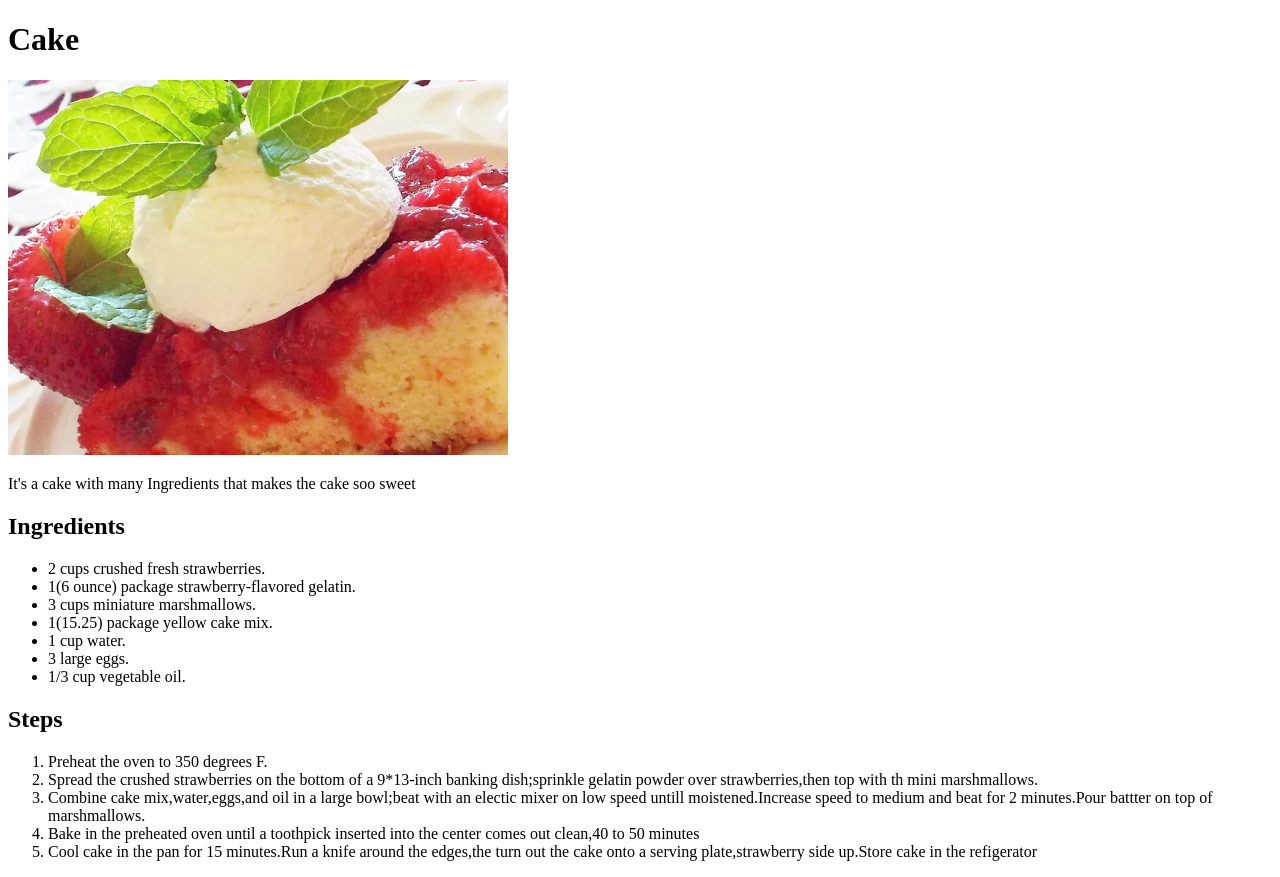
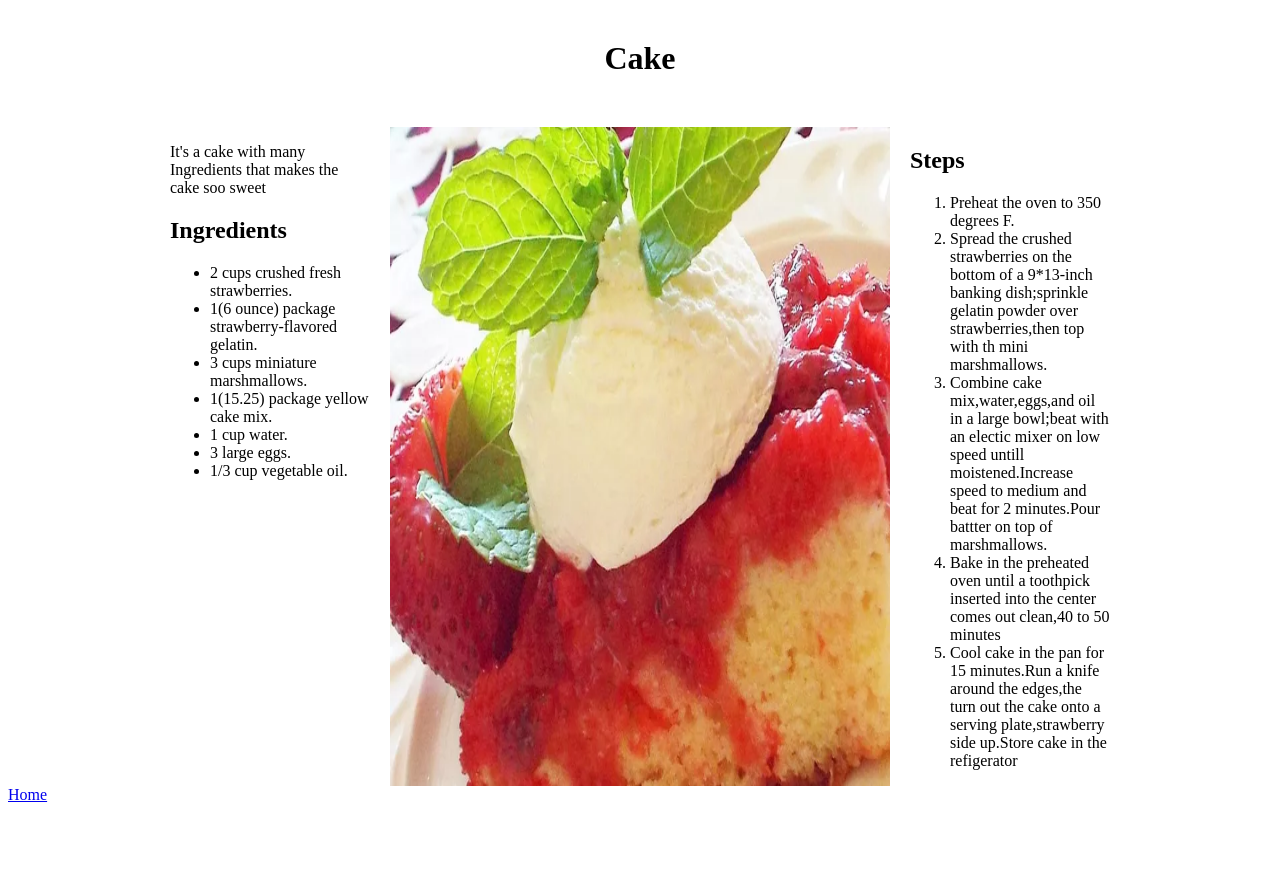
Before and after one commit to jimy677/odin-recepies, a plain HTML site: page recipes/cake.html in a window 1280 px wide. After the commit the page ends 812 px from the top, so only its background shows below. Drawn offline with Linux system fonts and the light colour scheme.

Commit message:
additional of css and flexbox

```diff
--- a/recipes/cake.html
+++ b/recipes/cake.html
@@ -3,10 +3,26 @@
 <head>
     <meta charset="UTF-8">
     <title>cake.html</title>
+    <style>
+        h1{
+            text-align: center;
+            margin-top: 40px;
+        }
+        .container{
+            display:flex;
+            justify-content: center;
+            gap: 20px;
+            margin-top: 50px;
+        }
+        .items{
+            width: 200px;
+        }
+    </style>
 </head>
 <body>
     <h1>Cake</h1>
-    <img src="../img/1.webp" alt="images of a cake" height="auto" width="500">
+    <div class="container">
+        <div class="items">
             <p>It's a cake with many Ingredients that makes the cake soo sweet</p>
             <h2>Ingredients</h2>
                 <ul>
@@ -18,6 +34,9 @@
                     <li>3 large eggs.</li>
                     <li>1/3 cup vegetable oil.</li>
                 </ul>
+        </div>
+        <img src="../img/1.webp" alt="images of a cake" height="auto" width="500">
+        <diV class="items">
             <h2>Steps</h2>
                 <ol>
                     <li>Preheat the oven to 350 degrees F.</li>
@@ -26,5 +45,10 @@
                     <li>Bake in the preheated oven until a toothpick inserted into the center comes out clean,40 to 50 minutes</li>
                     <li>Cool cake in  the pan for 15 minutes.Run a knife around the edges,the turn out the  cake onto a serving plate,strawberry side up.Store cake in the refigerator</li>
                 </ol>
+        </diV>
+    </div>
+    <div class="footer">
+        <a href="../index.html" target="_blank" rel="noopener noreferrer">Home</a>
+    </div>
 </body>
 </html>
```
Also changed, not shown: index.html (+27 -7 lines), recipes/lasagna.html (+22 -1 lines), recipes/toast.html (+22 -1 lines). Lines whose indentation alone changed are shown as unchanged.
